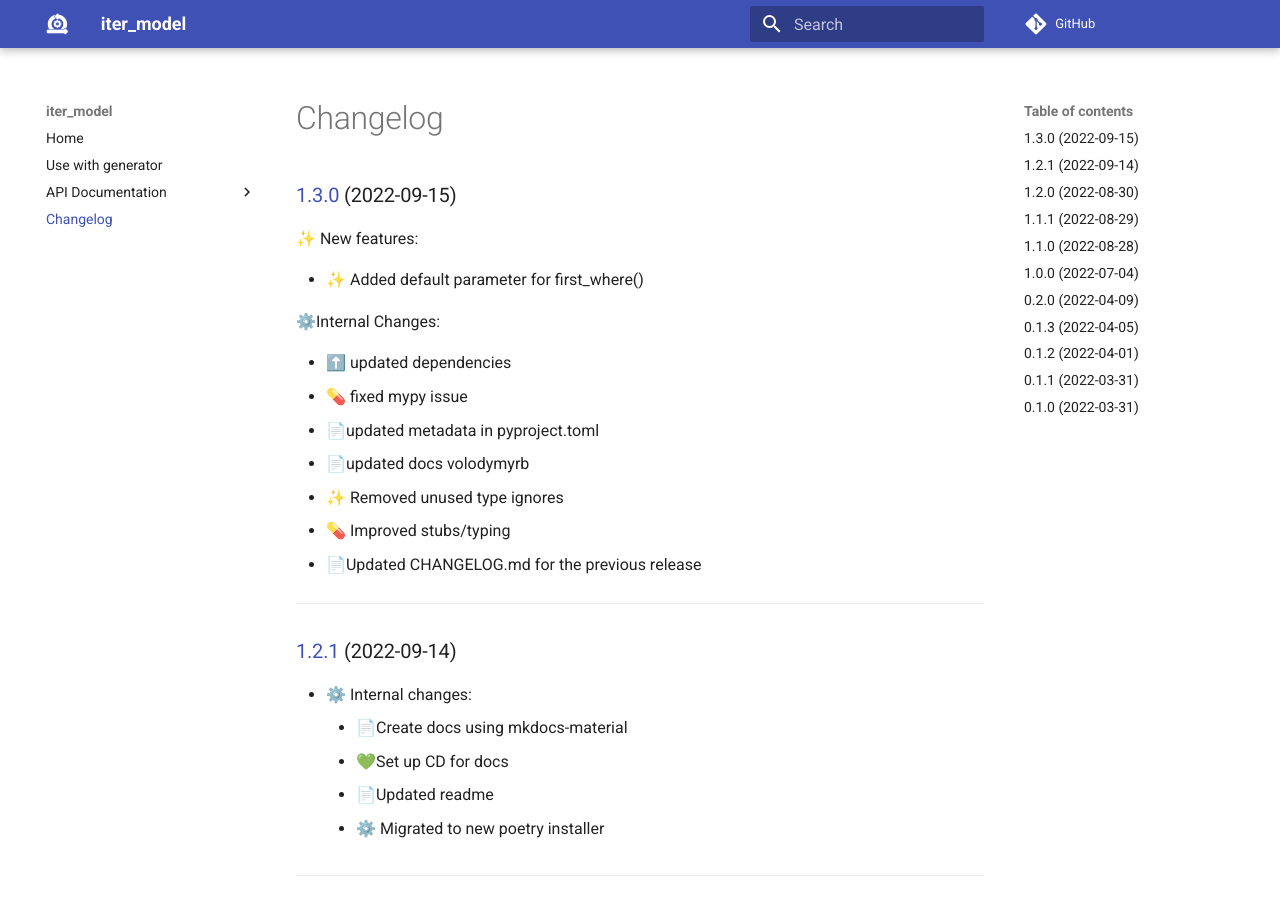
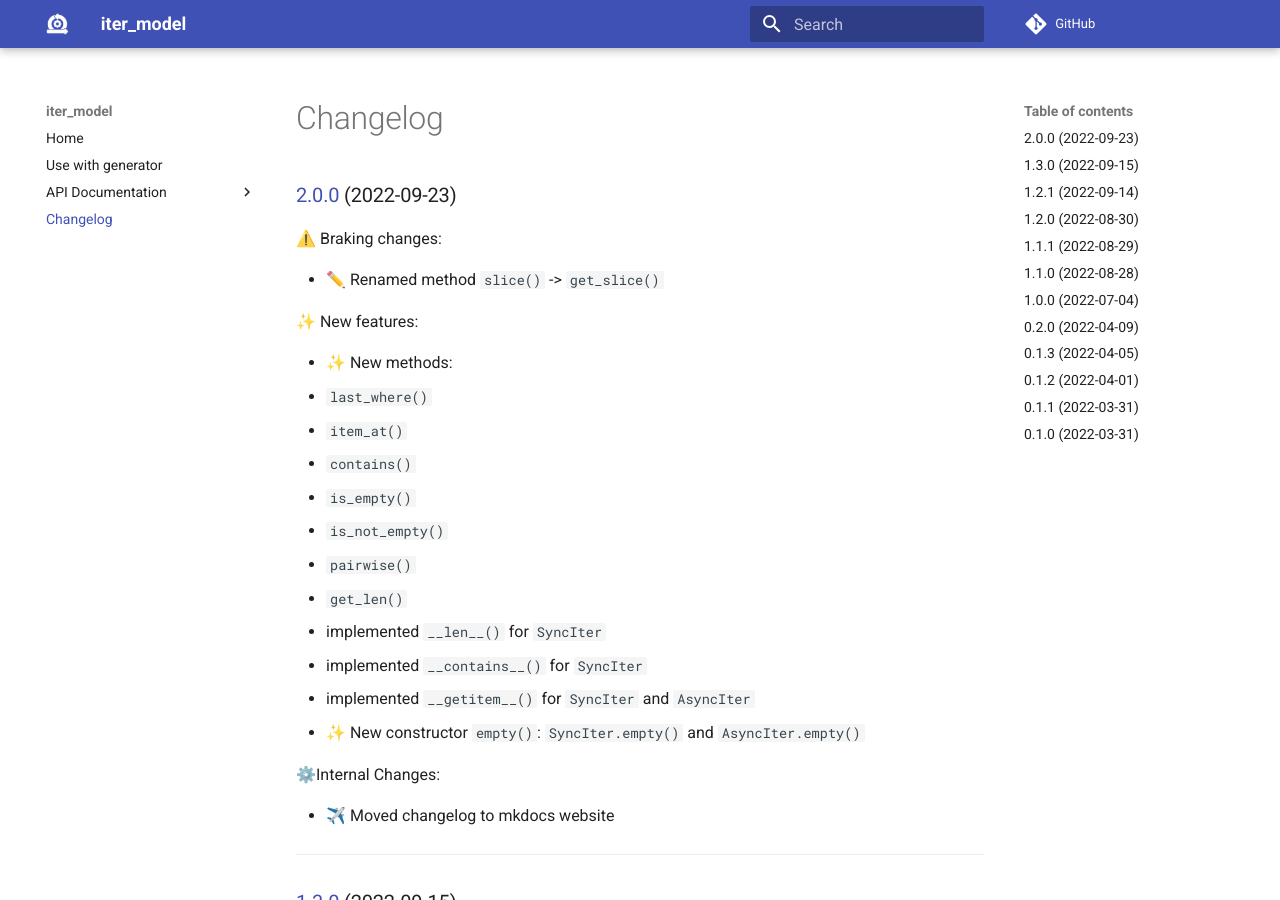
Before and after one commit to VolodymyrBor/iter_model, an MkDocs documentation site: the page built from docs/changelog.md, in a window 1280 px wide and 900 px high. Built offline with MkDocs 1.6.1 and Material for MkDocs 9.7.7, drawn with Linux system fonts in a browser that asks for light colours; comment, search, counter and statistics services are not loaded.

Commit message:
📃updated changelog.md

```diff
--- a/docs/changelog.md
+++ b/docs/changelog.md
@@ -1,3 +1,30 @@
+### [2.0.0] (2022-09-23)
+
+⚠️ Braking changes:
+
+* ✏️ Renamed method `slice()` -> `get_slice()`
+
+✨ New features:
+
+* ✨ New methods:
+  * `last_where()`
+  * `item_at()`
+  * `contains()`
+  * `is_empty()`
+  * `is_not_empty()`
+  * `pairwise()`
+  * `get_len()`
+  * implemented `__len__()` for `SyncIter`
+  * implemented `__contains__()` for `SyncIter`
+  * implemented `__getitem__()` for `SyncIter` and `AsyncIter`
+* ✨ New constructor `empty()`: `SyncIter.empty()` and `AsyncIter.empty()`
+
+⚙️Internal Changes:
+
+* ✈️ Moved changelog to mkdocs website
+
+---
+
 ### [1.3.0] (2022-09-15)
 ✨ New features:
 
@@ -109,3 +136,4 @@
 [1.2.0]: https://github.com/VolodymyrBor/iter_model/pull/14
 [1.2.1]: https://github.com/VolodymyrBor/iter_model/pull/16
 [1.3.0]: https://github.com/VolodymyrBor/iter_model/pull/18
+[2.0.0]: https://github.com/VolodymyrBor/iter_model/pull/20
```
Also changed, not shown: README.md (+1 -1 lines), docs/index.md (+1 -1 lines).
